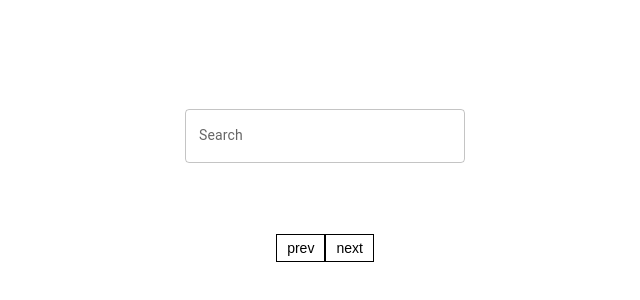
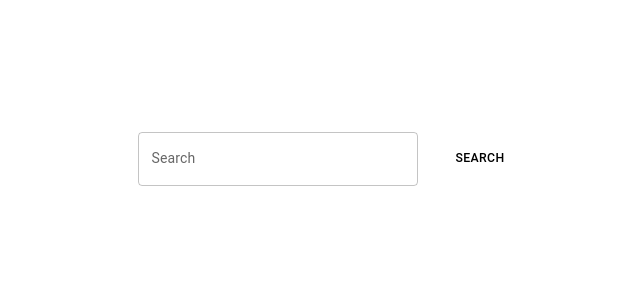
Before and after one commit to rudolfdeer/youtube-client, a React app in the folder youtube-client/: page / in a window 1280 px wide. Shown: the part 204-504 px from the top of the page, without its empty margins (315-955 px from the left). Built offline with nearby package versions, Linux system fonts and the light colour scheme.

Commit message:
refactor: fixed code style

```diff
--- a/youtube-client/src/components/Card.tsx
+++ b/youtube-client/src/components/Card.tsx
@@ -1,12 +1,18 @@
 import * as React from 'react';
-import Card from '@mui/material/Card';
-import CardHeader from '@mui/material/CardHeader';
-import CardMedia from '@mui/material/CardMedia';
-import CardContent from '@mui/material/CardContent';
-import Typography from '@mui/material/Typography';
-import PersonIcon from '@mui/icons-material/Person';
-import DateRangeIcon from '@mui/icons-material/DateRange';
-import VisibilityIcon from '@mui/icons-material/Visibility';
+
+import {
+  Card,
+  CardHeader,
+  CardMedia,
+  CardContent,
+  Typography,
+  Link,
+} from '@mui/material';
+import {
+  Person as PersonIcon,
+  DateRange as DateRangeIcon,
+  Visibility as VisibilityIcon,
+} from '@mui/icons-material';
 import { Video } from '../interfaces';
 
 type VideoCardProps = {
@@ -14,17 +20,20 @@ type VideoCardProps = {
 };
 
 type InfoContainerProps = {
-  snippet: string,
-  icon:  JSX.Element,
-}
+  snippet: string;
+  icon: JSX.Element;
+};
 
-function InfoContainerElement({snippet, icon}: InfoContainerProps): JSX.Element {
+function InfoContainerElement({
+  snippet,
+  icon,
+}: InfoContainerProps): JSX.Element {
   return (
     <div className="info__container">
-        {icon}
-        <div className="info__text">{snippet}</div>
+      {icon}
+      <div className="info__text">{snippet}</div>
     </div>
-  )
+  );
 }
 
 export default function VideoCard(props: VideoCardProps): JSX.Element {
@@ -32,9 +41,25 @@ export default function VideoCard(props: VideoCardProps): JSX.Element {
 
   return (
     <Card sx={{ width: 250, height: 400, margin: '0 auto' }}>
-      <CardHeader title={video.snippet.title} sx={{ paddingBottom: 0, marginBottom: '16px', ' .MuiTypography-root': {
-      width: 218, overflow: 'hidden', textOverflow: 'ellipsis', whiteSpace: 'nowrap'
-    }, }} />
+      <Link
+        href={`https://www.youtube.com/watch?v=${video.id.videoId}`}
+        target="_blank"
+        sx={{ textDecoration: 'none' }}
+      >
+        <CardHeader
+          title={video.snippet.title}
+          sx={{
+            paddingBottom: 0,
+            marginBottom: '16px',
+            ' .MuiTypography-root': {
+              width: 218,
+              overflow: 'hidden',
+              textOverflow: 'ellipsis',
+              whiteSpace: 'nowrap',
+            },
+          }}
+        />
+      </Link>
       <CardMedia
         component="img"
         height="200"
@@ -44,10 +69,20 @@ export default function VideoCard(props: VideoCardProps): JSX.Element {
       />
 
       <CardContent sx={{ paddingBottom: 0, paddingTop: '8px' }}>
-        <InfoContainerElement snippet={video.snippet.channelTitle} icon={<PersonIcon />}/>
-        <InfoContainerElement snippet={video.snippet.publishedAt.split('T')[0]} icon={<DateRangeIcon />}/>
-        <InfoContainerElement snippet={'views'} icon={<VisibilityIcon />}/>
-        <Typography variant="body2" color="text.secondary" sx={{ overflow: 'hidden', marginTop: '16px' }}>
+        <InfoContainerElement
+          snippet={video.snippet.channelTitle}
+          icon={<PersonIcon />}
+        />
+        <InfoContainerElement
+          snippet={video.snippet.publishedAt.split('T')[0]}
+          icon={<DateRangeIcon />}
+        />
+        <InfoContainerElement snippet={'views'} icon={<VisibilityIcon />} />
+        <Typography
+          variant="body2"
+          color="text.secondary"
+          sx={{ overflow: 'hidden', marginTop: '16px' }}
+        >
           {video.snippet.description}
         </Typography>
       </CardContent>
--- a/youtube-client/src/components/Input.tsx
+++ b/youtube-client/src/components/Input.tsx
@@ -15,7 +15,8 @@ export default function SearchInput(props: SearchInputProps): JSX.Element {
   };
 
   return (
-    <form className="form"
+    <form
+      className="form"
       onSubmit={(e: React.FormEvent) => {
         e.preventDefault();
         handleSubmit();
--- a/youtube-client/src/components/Page.tsx
+++ b/youtube-client/src/components/Page.tsx
@@ -6,7 +6,7 @@ import SearchInput from './Input';
 import { useQuery } from 'react-query';
 import { Video } from '../interfaces';
 import ReactPaginate from 'react-paginate';
-import { useSwipeable } from "react-swipeable";
+import { useSwipeable } from 'react-swipeable';
 import { searchVideos } from '../utils/api';
 
 export default function Page(): JSX.Element {
@@ -39,7 +39,7 @@ export default function Page(): JSX.Element {
 
     if (value !== currentValue) {
       setVideos([...response.data.items]);
-    } else if (value === currentValue) {
+    } else {
       setVideos([...videos, ...response.data.items]);
     }
 
@@ -74,35 +74,65 @@ export default function Page(): JSX.Element {
       }
     },
     preventDefaultTouchmoveEvent: true,
-    trackMouse: true
+    trackMouse: true,
   });
 
   if (isLoading) {
     return (
-      <Box sx={{ display: 'flex', width: '100%', justifyContent: 'center', height: '100vh', alignItems: 'center' }}>
+      <Box
+        sx={{
+          display: 'flex',
+          width: '100%',
+          justifyContent: 'center',
+          height: '100vh',
+          alignItems: 'center',
+        }}
+      >
         <CircularProgress />
       </Box>
-    )
-  };
+    );
+  }
 
   if (error) return <div>'An error has occurred: {error.message}</div>;
 
   return (
     <main {...handlers} className="main">
+      <div className="search">
         <SearchInput
           handleSubmit={handleSubmit}
           value={value}
           setValue={setValue}
         />
-      <Grid container spacing={2} style={{ marginBottom: 40, justifyContent: 'center' }} >
+        <Button
+          sx={{
+            color: 'black',
+          }}
+          onClick={handleSubmit}
+        >
+          Search
+        </Button>
+      </div>
+
+      <Grid
+        container
+        spacing={2}
+        style={{ marginBottom: 40, justifyContent: 'center' }}
+      >
         {cards?.map((el: Video) => {
           return (
-            <Grid item xs={12} sm={3} key={el.id.videoId} style={{ minWidth: 266}}>
+            <Grid
+              item
+              xs={12}
+              sm={3}
+              key={el.id.videoId}
+              style={{ minWidth: 266 }}
+            >
               <VideoCard video={el} />
             </Grid>
           );
         })}
       </Grid>
+      {videos.length > 0 ? (
         <ReactPaginate
           previousLabel={'prev'}
           nextLabel={'next'}
@@ -116,14 +146,18 @@ export default function Page(): JSX.Element {
           activeClassName={'active'}
           forcePage={currentPage}
         />
-      {videos.length > 0 ? <Button
+      ) : null}
+
+      {videos.length > 0 ? (
+        <Button
           sx={{
             color: 'black',
           }}
-        onClick={handleSubmit}>
+          onClick={handleSubmit}
+        >
           Load more
-      </Button> :  null}
-
+        </Button>
+      ) : null}
     </main>
   );
 }
--- a/youtube-client/src/index.scss
+++ b/youtube-client/src/index.scss
@@ -9,7 +9,6 @@
 
 body {
   margin: 0 auto;
-
 }
 
 #root {
@@ -37,8 +36,14 @@ img {
   align-items: center;
 }
 
+.search {
+  display: flex;
+  flex-wrap: wrap;
+  margin-bottom: 50px;
+}
+
 .form {
-  margin-bottom: 50px;
+  margin-right: 30px;
 }
 
 .info {
@@ -67,50 +72,54 @@ img {
   .active {
     a {
       background-color: black;
-      border-color: black ;
+      border-color: black;
       color: white;
-      outline: none ;
+      outline: none;
 
-      &:hover, &:focus {
-        background-color: black ;
+      &:hover,
+      &:focus {
+        background-color: black;
         border-color: black;
-        outline: none ;
+        outline: none;
       }
     }
     span {
-      background-color: black ;
+      background-color: black;
       border-color: black;
-      outline: none ;
+      outline: none;
 
-      &:hover, &:focus {
-        background-color: black ;
+      &:hover,
+      &:focus {
+        background-color: black;
         border-color: black;
-        outline: none ;
+        outline: none;
       }
     }
   }
 
   li {
     a {
-      border: 1px solid black ;
+      border: 1px solid black;
       padding: 5px 10px;
       outline: none;
       cursor: pointer;
-      color:black;
+      color: black;
     }
 
     span {
-      color:black;
+      color: black;
     }
 
     &:first-child {
-      a, span {
+      a,
+      span {
         border-radius: 0;
       }
     }
 
     &:last-child {
-      a, span {
+      a,
+      span {
         border-radius: 0;
       }
     }
--- a/youtube-client/src/utils/api.ts
+++ b/youtube-client/src/utils/api.ts
@@ -17,4 +17,4 @@ export const searchVideos = (value: string, nextPageToken?: string) => {
       pageToken: nextPageToken ? nextPageToken : null,
     },
   });
-}
+};
```
Also changed, not shown: youtube-client/src/components/App.tsx (line endings or trailing spaces). Lines whose indentation alone changed are shown as unchanged.
